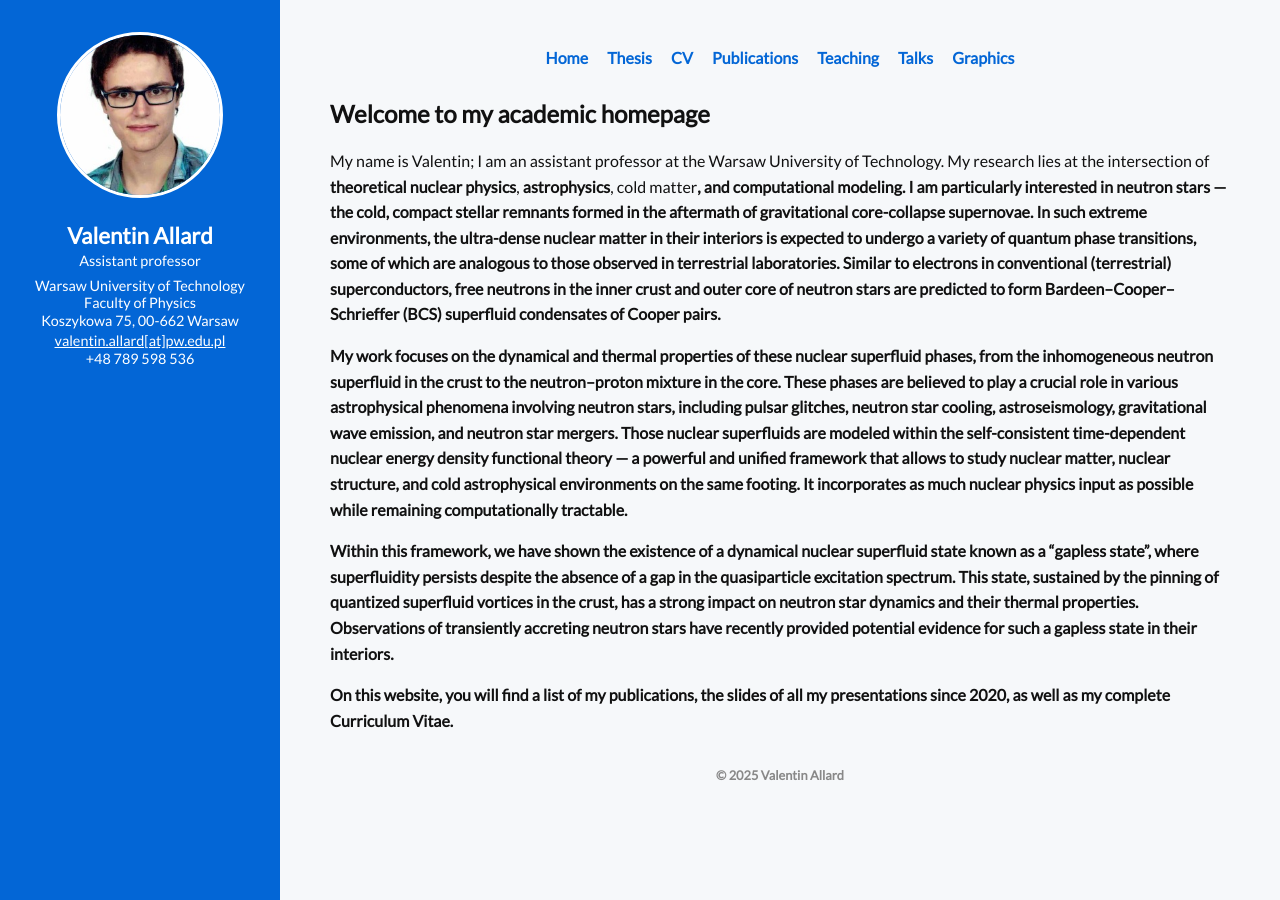
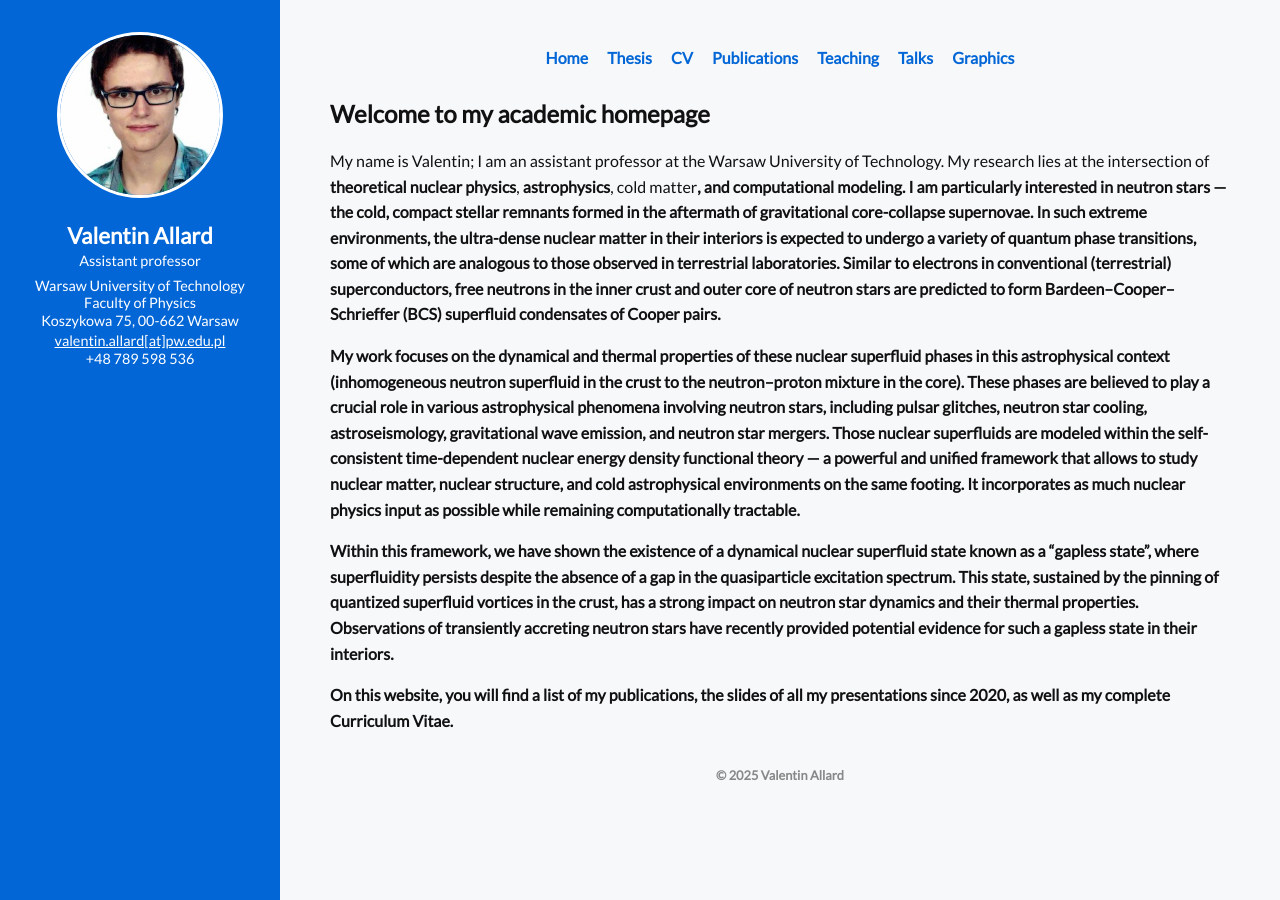
Before and after one commit to V-allard/V-allard.github.io, a Jekyll site: the page index.html, which Jekyll copies as it is, in a window 1280 px wide. Built offline with Jekyll 4.4.1, drawn with Linux system fonts in a browser that asks for light colours.

Commit message:
Update index.html

```diff
--- a/index.html
+++ b/index.html
@@ -164,7 +164,7 @@
       I am particularly interested in <strong>neutron stars</strong> — the cold, compact stellar remnants formed in the aftermath of gravitational core-collapse supernovae. In such extreme environments, the ultra-dense nuclear matter in their interiors is expected to undergo a variety of <strong>quantum phase transitions</strong>, some of which are analogous to those observed in terrestrial laboratories.
       Similar to electrons in conventional (terrestrial) superconductors, free neutrons in the inner crust and outer core of neutron stars are predicted to form Bardeen–Cooper–Schrieffer (BCS) superfluid condensates of Cooper pairs. </p>
 
-      <p>My work focuses on the dynamical and thermal properties of these <strong>nuclear superfluid phases</strong>, from the inhomogeneous neutron superfluid in the crust to the <strong>neutron–proton mixture</strong> in the core.
+      <p>My work focuses on the dynamical and thermal properties of these <strong>nuclear superfluid phases</strong> in this astrophysical context (inhomogeneous neutron superfluid in the crust to the <strong>neutron–proton mixture</strong> in the core).
       These phases are believed to play a crucial role in various astrophysical phenomena involving neutron stars, including <strong>pulsar glitches</strong>, <strong>neutron star cooling</strong>, astroseismology, gravitational wave emission, and neutron star mergers.
       Those nuclear superfluids are modeled within the <strong>self-consistent time-dependent nuclear energy density functional theory</strong> — a powerful and unified framework that allows to study nuclear matter, nuclear structure, and cold astrophysical environments on the same footing.
       It incorporates as much nuclear physics input as possible while remaining computationally tractable.</p>
```
